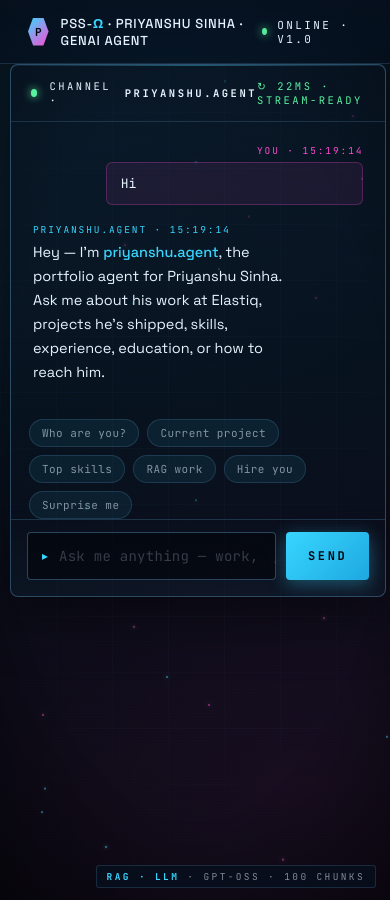
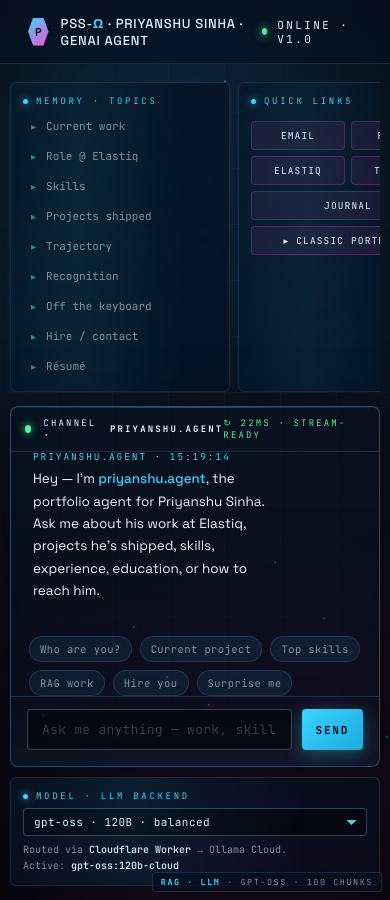
Before and after one commit to sinha96/sinha96.github.io, a Jekyll site: the page index.html, which Jekyll copies as it is, in a window 390 px wide. Built offline with Jekyll 4.4.1, drawn with Linux system fonts in a browser that asks for light colours.

Commit message:
Bump topK to 20, fix mobile responsiveness, preserve specifics
Three changes:

- CONFIG.topK 5 → 20. Recall improves substantially since the corpus is
  ~60 chunks; the model handles 20-chunk contexts well at gpt-oss-120b
  size, and chunks are short enough that token usage stays bounded.

- Mobile (≤720px) was hiding the entire left+right column, taking the
  model picker, topic shortcuts, and quick links with them. Now the
  three essential cards (Model picker, Memory · Topics, Quick Links)
  carry data-mobile="show" and stay visible as a horizontal scroll
  strip; decorative panels stay hidden. Type sizes, paddings, and the
  mode badge are all tuned smaller for narrow viewports.

- Live integration test of 9 representative questions found three
  partial answers where the model paraphrased away specifics (dropped
  "Electrical and Electronics" + "2014-2018" for the B.Tech question,
  dropped the "85%" LLaMA fine-tune accuracy, condensed the 5-bullet
  RAG-philosophy list). Added grounding rule 6: preserve specifics
  verbatim — degrees, dates, percentages, accuracy numbers, model
  sizes, programme names, job titles. Includes a concrete example so
  the rule isn't ambiguous.

Co-Authored-By: Claude Opus 4.7 (1M context) <noreply@anthropic.com>

```diff
--- a/index.html
+++ b/index.html
@@ -779,9 +779,42 @@
     .left-col .hud, .right-col .hud { flex: 1 1 calc(50% - 6px); }
   }
   @media (max-width: 720px) {
-    .left-col, .right-col { display: none; }
     .topbar-mid { display: none; }
-    .app { padding: 64px 10px 10px; }
+    .app { padding: 64px 10px 10px; gap: 10px; }
+    /* Hide decorative cards on mobile, keep the essentials so model
+       picker, topic shortcuts, and quick links remain accessible. */
+    .left-col .hud:not([data-mobile="show"]),
+    .right-col .hud:not([data-mobile="show"]) { display: none; }
+    .left-col, .right-col {
+      display: flex; flex-direction: row;
+      gap: 8px; flex-wrap: nowrap;
+      overflow-x: auto;
+      scrollbar-width: none;
+      padding-bottom: 4px;
+    }
+    .left-col::-webkit-scrollbar, .right-col::-webkit-scrollbar { display: none; }
+    .left-col .hud, .right-col .hud {
+      flex: 1 0 auto;
+      min-width: 220px;
+      padding: 12px;
+    }
+    .left-col .hud .hud-title, .right-col .hud .hud-title {
+      font-size: 9px;
+      margin-bottom: 6px;
+    }
+    .topics li { padding: 6px 8px; font-size: 11px; }
+    .model-select { font-size: 11px; padding: 7px 28px 7px 10px; }
+    .model-meta { font-size: 10px; margin-top: 6px; }
+    .links-row { gap: 6px; }
+    .link-pill { font-size: 9.5px; padding: 7px 8px; letter-spacing: 0.12em; }
+    .panel { width: 100%; }
+    .mode-badge { font-size: 8.5px; padding: 3px 8px; right: 8px; bottom: 8px; letter-spacing: 0.18em; }
+    .chat-head { font-size: 9px; padding: 10px 14px; }
+    .msg-body { font-size: 13.5px; }
+    .chip { font-size: 10.5px; padding: 5px 10px; }
+    .input-prefix { display: none; }
+    .input-wrap input { font-size: 13px; padding: 11px 0; }
+    .send-btn { padding: 0 14px; font-size: 11px; letter-spacing: 0.16em; }
   }
 </style>
 </head>
@@ -842,7 +875,7 @@
       </div>
     </section>
 
-    <section class="hud">
+    <section class="hud" data-mobile="show">
       <div class="hud-title">Memory · Topics</div>
       <ul class="topics" id="topics">
         <li data-q="Tell me about your work">Current work</li>
@@ -857,7 +890,7 @@
       </ul>
     </section>
 
-    <section class="hud" style="flex: 1; display: flex; flex-direction: column;">
+    <section class="hud" data-mobile="show" style="flex: 1; display: flex; flex-direction: column;">
       <div class="hud-title">Quick Links</div>
       <div class="links-row">
         <a class="link-pill" href="mailto:priyanshu.sinha@elastiq.ai">Email</a>
@@ -904,7 +937,7 @@
 
   <!-- ─── Right column: live HUD ─── -->
   <aside class="right-col">
-    <section class="hud">
+    <section class="hud" data-mobile="show">
       <div class="hud-title">Model · LLM Backend</div>
       <div class="model-row">
         <select class="model-select" id="modelSelect" aria-label="Select Ollama Cloud model">
@@ -980,8 +1013,8 @@ const CONFIG = {
   // Leaving it empty keeps the portfolio in scripted-fallback mode.
   workerUrl: 'https://ollama-proxy.pripy.workers.dev',
   model: 'gpt-oss:120b-cloud',
-  // Retrieval
-  topK: 5,
+  // Retrieval — how many KB chunks to send to the LLM per query.
+  topK: 20,
   // Conversation memory cap
   maxTurns: 12,
 };
@@ -1201,6 +1234,7 @@ GROUNDING RULES (absolute, but see the greeting exception below):
 3. NEVER reuse an unrelated CONTEXT chunk as the answer. If the user asks about education but only skills chunks were retrieved, say you don't have education details — do not list skills as a substitute answer.
 4. NEVER invent employers, project names, dates, numbers, schools, links, or quotes. No guessing.
 5. If the user message contains "[low-confidence retrieval]", treat that as a strong signal that nothing relevant was found and lean into the "I don't have that" path.
+6. PRESERVE specifics. When the CONTEXT names a degree, a school, a date range, a percentage, an accuracy number, a model size, a year, a programme name, a job title, or any other concrete detail relevant to the question, include it verbatim in the answer. "He studied at SMVIT" is wrong if the CONTEXT also says "Electrical and Electronics, 2014–2018"; the right answer names the degree and the years.
 
 GREETING EXCEPTION:
 - If the user message is a bare greeting ("hi", "hello", "hey", "yo", "good morning", "namaste", etc.) with no question attached, do NOT apply rules 2 or 5. Greet back briefly in one short sentence and invite them to ask about Priyanshu's work, skills, projects, experience, education, or contact. Example: "Hey — I'm priyanshu.agent, ask me about his work, skills, or how to reach him."
```
